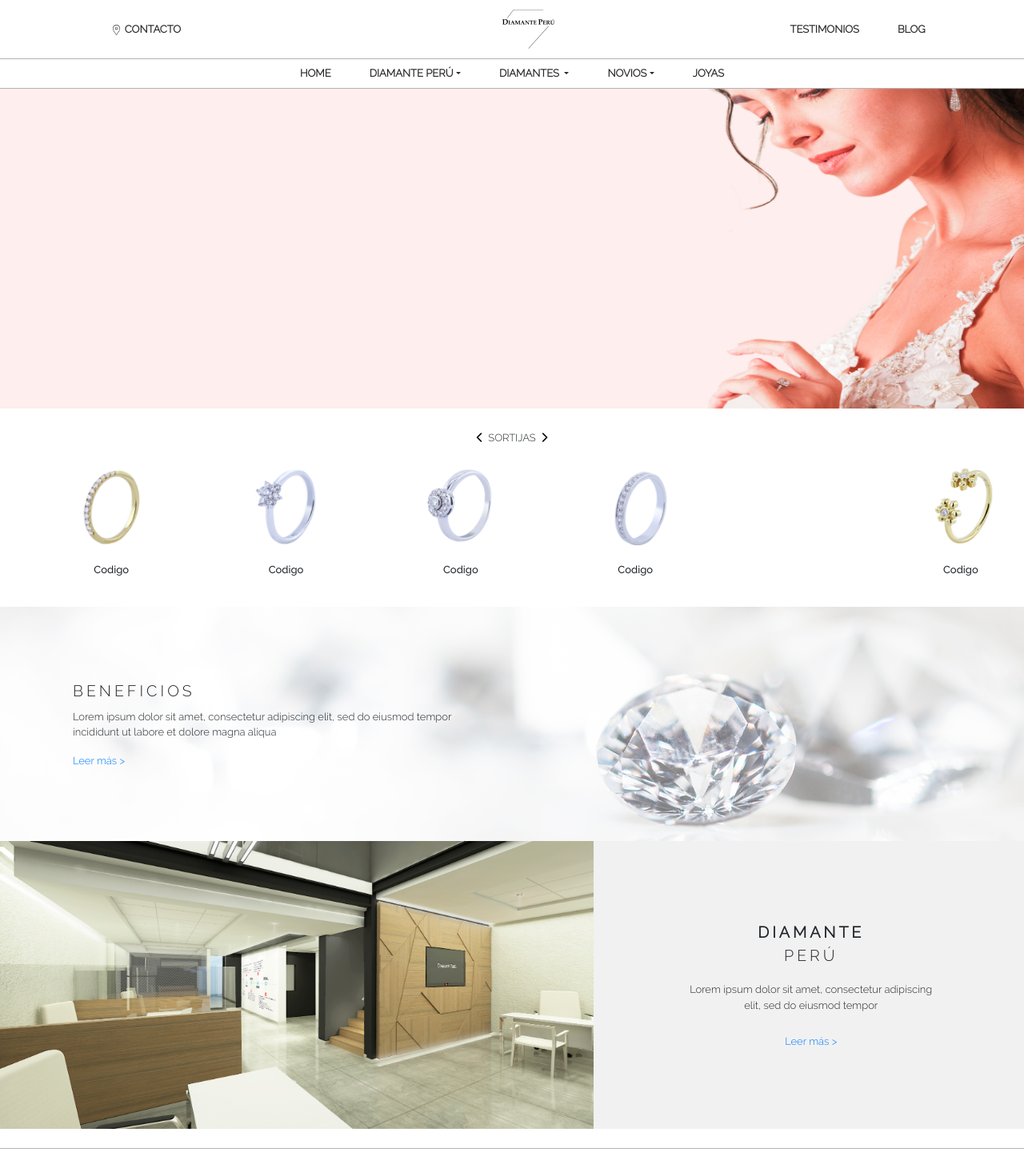
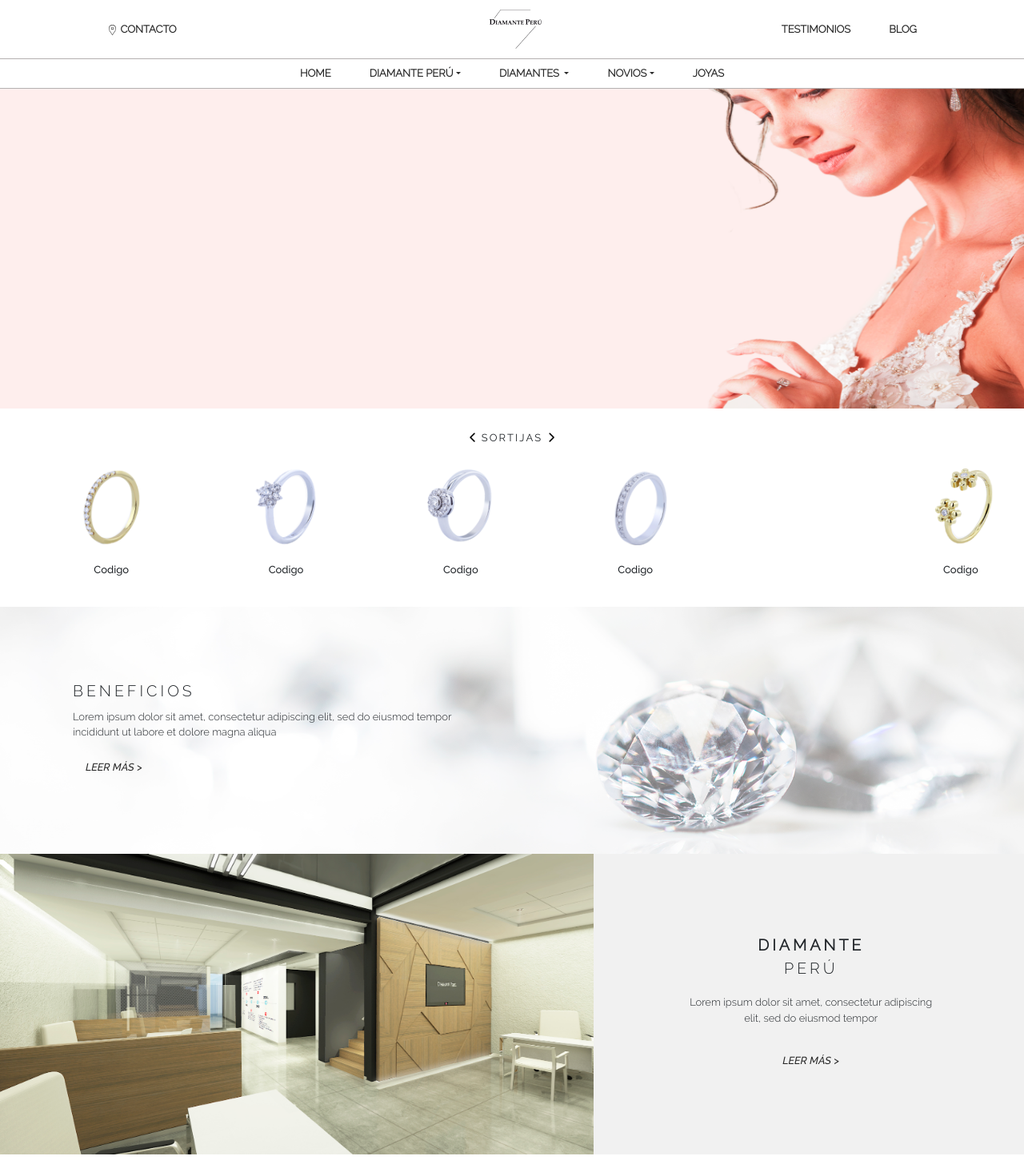
Before and after one commit to HB-Programacion/DiamantePeru, a React (Create React App) app in the folder my-app/: page / in a window 1280 px wide. Shown: the top 1466 px of the page at 80% size. Built offline with nearby package versions, Linux system fonts and the light colour scheme.

Commit message:
cambios de home y algo mas

```diff
--- a/my-app/src/components/Blog.jsx
+++ b/my-app/src/components/Blog.jsx
@@ -16,7 +16,7 @@ const Blog = () =>{
                 <div className="w40 cuadro pt-4 pb-3 pl-5 pr-5">
                     <span className="card-title">SORTEO APERTURA CLUB DIAMANTE:</span>
                     <p className="mt-3">¡Inauguramos Club Diamante, conoce más sobre el sorteo por apertura!</p>
-                    <Link to="/blog-sorteo-club-diamante" className="leer-mas-blog mt-4">LEER MAS<i className="fas fa-chevron-right arrow"></i></Link>
+                    <Link to="/blog-sorteo-club-diamante" className="leer-mas-blog mt-4">LEER MÁS<i className="fas fa-chevron-right arrow"></i></Link>
                 </div>
                 <div className="container p-4 mt-3 mt4-xs">
                     <div className="row">
@@ -29,7 +29,7 @@ const Blog = () =>{
                                         que sean perfectos para ti.
                                     </p>
                                     <hr className="my-3"/>
-                                    <Link to="/blog-club-diamante" className="">LEER MAS<i className="fas fa-chevron-right arrow"></i></Link>
+                                    <Link to="/blog-club-diamante" className="">LEER MÁS<i className="fas fa-chevron-right arrow"></i></Link>
                                 </div>
                             </div>
                         </div>
@@ -42,7 +42,7 @@ const Blog = () =>{
                                         correctamente
                                     </p>
                                     <hr className="my-3"/>
-                                    <Link to="/blog-evitar-estafa" className="">LEER MAS<i className="fas fa-chevron-right arrow"></i></Link>
+                                    <Link to="/blog-evitar-estafa" className="">LEER MÁS<i className="fas fa-chevron-right arrow"></i></Link>
                                 </div>
                             </div>
                         </div>
@@ -54,7 +54,7 @@ const Blog = () =>{
                                     <p className="card-text">¿Sabías la historia de cómo se instituyó la tradición del anillo de
                                         compromiso?, aquí te la contamos</p>
                                     <hr className="my-3"/>
-                                    <Link to="/blog-historia-sortija" className="">LEER MAS<i className="fas fa-chevron-right arrow"></i></Link>
+                                    <Link to="/blog-historia-sortija" className="">LEER MÁS<i className="fas fa-chevron-right arrow"></i></Link>
                                 </div>
                             </div>
                         </div>
@@ -67,7 +67,7 @@ const Blog = () =>{
                                         factores:
                                     </p>
                                     <hr className="my-3"/>
-                                    <Link to="/color"className="">LEER MAS<i className="fas fa-chevron-right arrow"></i></Link>
+                                    <Link to="/color"className="">LEER MÁS<i className="fas fa-chevron-right arrow"></i></Link>
                                 </div>
                             </div>
                         </div>
--- a/my-app/src/components/Convenio.jsx
+++ b/my-app/src/components/Convenio.jsx
@@ -9,7 +9,7 @@ const Convenio = () => {
             <div className="w100 pad-5-xs pad-2">
                 <div className="w45 w100-xs center text-centered"> <label className="spacing4 text-1-5 bolder-xs ">BENEFICIOS</label>
                     <p className="text-centered">Lorem ipsum dolor sit amet, consectetur adipiscing elit, sed do eiusmod tempor incididunt ut labore et dolore magna aliqua </p>
-                    <Link to="/beneficios" className="text-centered" >Leer más <span className="arrow-see-more">></span></Link>
+                    <Link to="/beneficios" className="text-centered option-menu raleway-medium-italic nav-link" >LEER MÁS <span className="arrow-see-more">></span></Link>
                 </div>
             </div>
         </div>
@@ -18,7 +18,7 @@ const Convenio = () => {
                 <div className="w35 gray-xs w87-xs gray-text-centered  pad-14">
                     <label className="spacing4 text-1-5"> <span className="fnt-w-bold">DIAMANTE</span><br/> PERÚ</label>
                     <p className="gray-text-centered ">Lorem ipsum dolor sit amet, consectetur adipiscing elit, sed do eiusmod tempor </p>
-                    <Link to="/historia" className="" >Leer más <span className="arrow-see-more">></span></Link>
+                    <Link to="/historia" className="nav-link option-menu raleway-medium-italic" >LEER MÁS <span className="arrow-see-more">></span></Link>
                 </div>
             </div>
         </div>
--- a/my-app/src/components/Home.jsx
+++ b/my-app/src/components/Home.jsx
@@ -41,7 +41,7 @@ const Home = () => {
 
       <div className="controls-top center">
         <a className="btn-floating" href="#multi-item-example" data-slide="prev"><i className="fas fa-chevron-left arrow"></i></a>
-        <label className="">SORTIJAS</label>
+        <label className="raleway-regular lt-space-13 ">SORTIJAS</label>
         <a className="btn-floating" href="#multi-item-example" data-slide="next"><i className="fas fa-chevron-right arrow"></i></a>
       </div>
 
--- a/my-app/src/components/Joyas.jsx
+++ b/my-app/src/components/Joyas.jsx
@@ -97,7 +97,7 @@ const Joyas = () =>{
     <Helmet>
         <title>Joyas - Diamante Perú</title>
         <meta name="description" content="Diamantes certificados por el Laboratorio mas prestigioso y famoso del mundo, Gemological Institute of America (GIA)" />
-        <meta name="keywords" content="Diamante,diamante,joyas,diamante peru,diamante perú,aretes,sortijas,anillos" />
+        <meta name="keywords" content="Diamante,diamante,joyas,diamante peru,diamante perú,aretes,sortijas,anillos,diamante Perú" />
       </Helmet>
 
       <div className="row">
--- a/my-app/src/components/Mantenimiento.jsx
+++ b/my-app/src/components/Mantenimiento.jsx
@@ -23,7 +23,7 @@ const Mantenimiento = () => {
                 </div>
             </div>
             <div className="flex content-center">
-            <button className="w25 p-1 btn">LEER MAS ></button>
+            <button className="w25 p-1 btn">LEER MÁS ></button>
             </div>
         </div>
         </>
--- a/my-app/src/components/TabBar.jsx
+++ b/my-app/src/components/TabBar.jsx
@@ -47,8 +47,8 @@ const TabBar= () => {
       <Link to="/"><img src={logo} alt="logo" className="center m-auto w50 pt-2 pb-2 logoCenter logo" /></Link>
       </div>
       <div className="allCenter cel">
-        <Link to="/testimonio" className="pr-4 option-menu"><b>TESTIMONIOS</b></Link>
-        <Link to="/blog" className="pl-4 option-menu"><b>BLOG</b></Link>
+        <Link to="/testimonio" className="pr-4 option-menu nav-link "><b>TESTIMONIOS</b></Link>
+        <Link to="/blog" className="pl-4 option-menu nav-link"><b>BLOG</b></Link>
       </div>
       </div>
       {/* <hr className={"my-1 d-block"/> */}
--- a/my-app/src/css/App.css
+++ b/my-app/src/css/App.css
@@ -97,12 +97,14 @@
         font-weight: normal;
         src: local('../fonts/Raleway-Medium_0.ttf'), url('../fonts/Raleway-Medium_0.ttf') format('woff');
     }
+
     @font-face {
         font-family: 'Raleway-MediumItalic_0';
         font-style: normal;
         font-weight: normal;
         src: local('../fonts/Raleway-MediumItalic_0.ttf'), url('../fonts/Raleway-MediumItalic_0.ttf') format('woff');
     }
+
     @font-face {
         font-family: 'Raleway-Regular';
         font-style: normal;
@@ -140,12 +142,15 @@
     .raleway-regular {
         font-family: "Raleway-Regular"
     }
-    .raleway-medium{
+
+    .raleway-medium {
         font-family: 'Raleway-Medium';
     }
-    .raleway-medium-italic{
+
+    .raleway-medium-italic {
         font-family: 'Raleway-MediumItalic_0';
     }
+
     .raleway-bold {
         font-family: "Raleway-Bold";
     }
@@ -396,7 +401,7 @@
         height: 37rem;
     }
 
-.fndo-5cs {
+    .fndo-5cs {
         background-image: url("../img/5cs.svg");
         background-repeat: no-repeat;
         background-size: 50%;
@@ -409,20 +414,21 @@
         background-repeat: no-repeat;
         background-size: cover;
     }
-    .fondo-item{
+
+    .fondo-item {
         background-image: url("../img/fondo-item.png");
         background-repeat: no-repeat;
         background-size: cover;
     }
-    .fondo-icon{
+
+    .fondo-icon {
         background-image: url("../img/icon_.svg");
         background-repeat: no-repeat;
         background-size: 28%;
         background-position-y: bottom
-
-    }
-
-  .interline {
+    }
+
+    .interline {
         font-size: 1.2em;
         line-height: 1em;
     }
@@ -445,9 +451,11 @@
         font-size: 10px;
         margin: 1em
     }
+
     .text-size10 {
         font-size: 10px
     }
+
     .text-size12 {
         font-size: 12px
     }
@@ -934,15 +942,21 @@
         padding-left: 3em;
         padding-right: 4em;
     }
-    .line-heigth-1{
+
+    .line-heigth-1 {
         line-height: 0.9em
     }
-    .bd-right{
+
+    .bd-right {
         border-right: 1px solid;
     }
 
+    .lt-space-13 {
+        letter-spacing: 0.13rem;
+    }
+
     @media screen and (max-width:768px) {
-        .w30-xs{
+        .w30-xs {
             width: 50%;
             font-size: 70%;
         }
@@ -1223,13 +1237,13 @@
     }
 
     @media screen and (max-width:767px) {
-        .flexWrap-eleccion-xs{
+        .flexWrap-eleccion-xs {
             flex-direction: column;
         }
-        .w15-xs{
+        .w15-xs {
             width: 100%;
         }
-        .w30-xs{
+        .w30-xs {
             width: 40% !important;
             font-size: 100% !important
         }
@@ -1357,7 +1371,7 @@
         .div-5cs {
             width: 100%;
         }
-        .p-eleccion{
+        .p-eleccion {
             font-size: 95%
         }
         p {
@@ -1490,7 +1504,7 @@
     }
 
     @media screen and (max-width:991px) {
-        .w30-xs{
+        .w30-xs {
             width: 50%;
             font-size: 80%;
         }
```
Also changed, not shown: my-app/src/components/Beneficios.jsx (+4 -4 lines).
